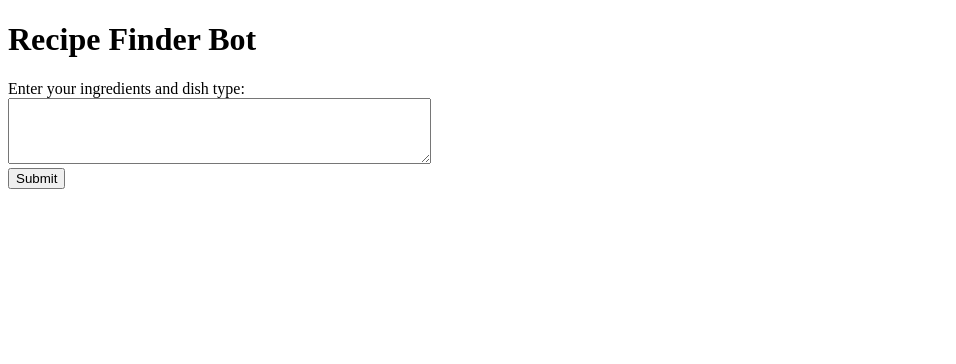
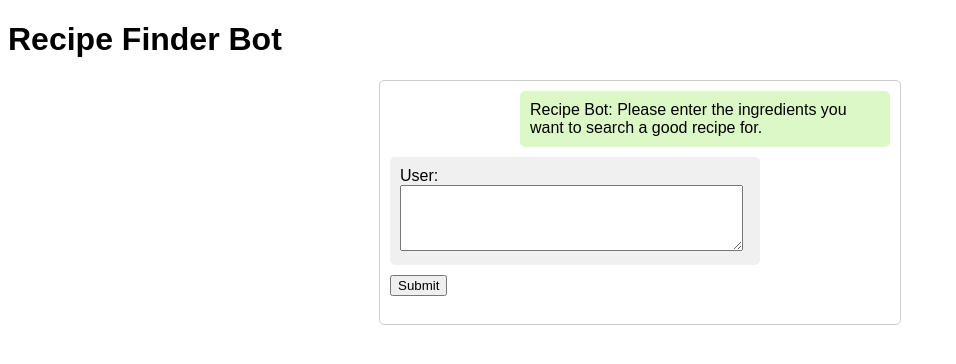
Before and after one commit to ksai-krishna/recipe_bot, a Flask app: page / in a window 1280 px wide. Shown: the top 364 px of the page, without its empty margins (0-956 px from the left). Run offline with Flask 3, Linux system fonts and the light colour scheme.

Commit message:
updated frontend

```diff
--- a/app.py
+++ b/app.py
@@ -1,7 +1,7 @@
 from flask import Flask, render_template, request
 from nltk.tokenize import word_tokenize
+from recipe_search import RecipeSearch, Recipe_output
 import create_graph
-from recipe_search import RecipeSearch
 
 app = Flask(__name__)
 
@@ -43,15 +43,13 @@ def suggest_recipe(ingredients, dish_type=None):
 
 @app.route('/', methods=['GET', 'POST'])
 def index():
+    recipes = None
     if request.method == 'POST':
         input_text = request.form['input_text']
         ingredients, dish_type = process_input(input_text)
         if ingredients:
-            suggested_recipes = suggest_recipe(ingredients, dish_type)
-            return render_template('result.html', ingredients=ingredients, dish_type=dish_type, recipes=suggested_recipes)
-        else:
-            return render_template('index.html', error="No valid ingredients provided. Please try again.")
-    return render_template('index.html')
+            recipes = suggest_recipe(ingredients, dish_type)
+    return render_template('index.html', recipes=recipes)
 
 if __name__ == '__main__':
     app.run(debug=True)
--- a/templates/index.html
+++ b/templates/index.html
@@ -4,13 +4,60 @@
     <meta charset="UTF-8">
     <meta name="viewport" content="width=device-width, initial-scale=1.0">
     <title>Recipe Finder Bot</title>
+    <style>
+        body {
+            font-family: Arial, sans-serif;
+        }
+        .chat-container {
+            border: 1px solid #ccc;
+            border-radius: 5px;
+            padding: 10px;
+            max-width: 500px;
+            margin: 0 auto;
+        }
+        .message {
+            padding: 10px;
+            margin-bottom: 10px;
+            border-radius: 5px;
+            max-width: 70%;
+        }
+        .user-message {
+            background-color: #F0F0F0;
+            float: left;
+        }
+        .bot-message {
+            background-color: #DCF8C6;
+            float: right;
+        }
+        .result-message {
+            background-color: #DCF8C6;
+            color: #000;
+        }
+        .clear {
+            clear: both;
+        }
+    </style>
 </head>
 <body>
     <h1>Recipe Finder Bot</h1>
-    <form action="/" method="post">
-        <label for="input_text">Enter your ingredients and dish type:</label><br>
-        <textarea id="input_text" name="input_text" rows="4" cols="50"></textarea><br>
-        <input type="submit" value="Submit">
-    </form>
+    <div class="chat-container">
+        <div class="message bot-message">Recipe Bot: Please enter the ingredients you want to search a good recipe for.</div>
+        <form action="/" method="post">
+            <div class="message user-message">User: <textarea id="input_text" name="input_text" rows="4" cols="40"></textarea></div>
+            <div class="clear"></div>
+            <input type="submit" value="Submit">
+        </form>
+        <br>
+        {% if recipes %}
+
+            <div class="message result-message">Recipe Bot: These are some good recipes I found:
+                <ul>
+                    {% for recipe in recipes %}
+                        <li>{{ recipe }}</li>
+                    {% endfor %}
+                </ul>
+            </div>
+        {% endif %}
+    </div>
 </body>
 </html>
```
